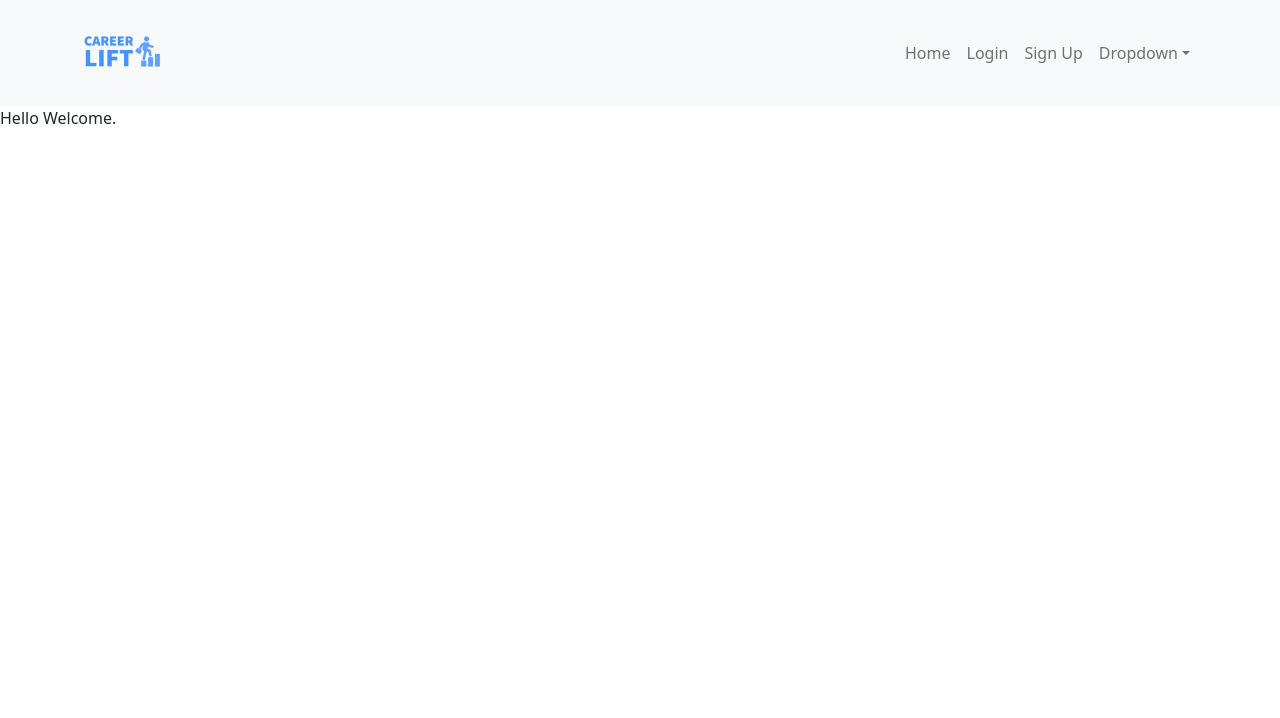
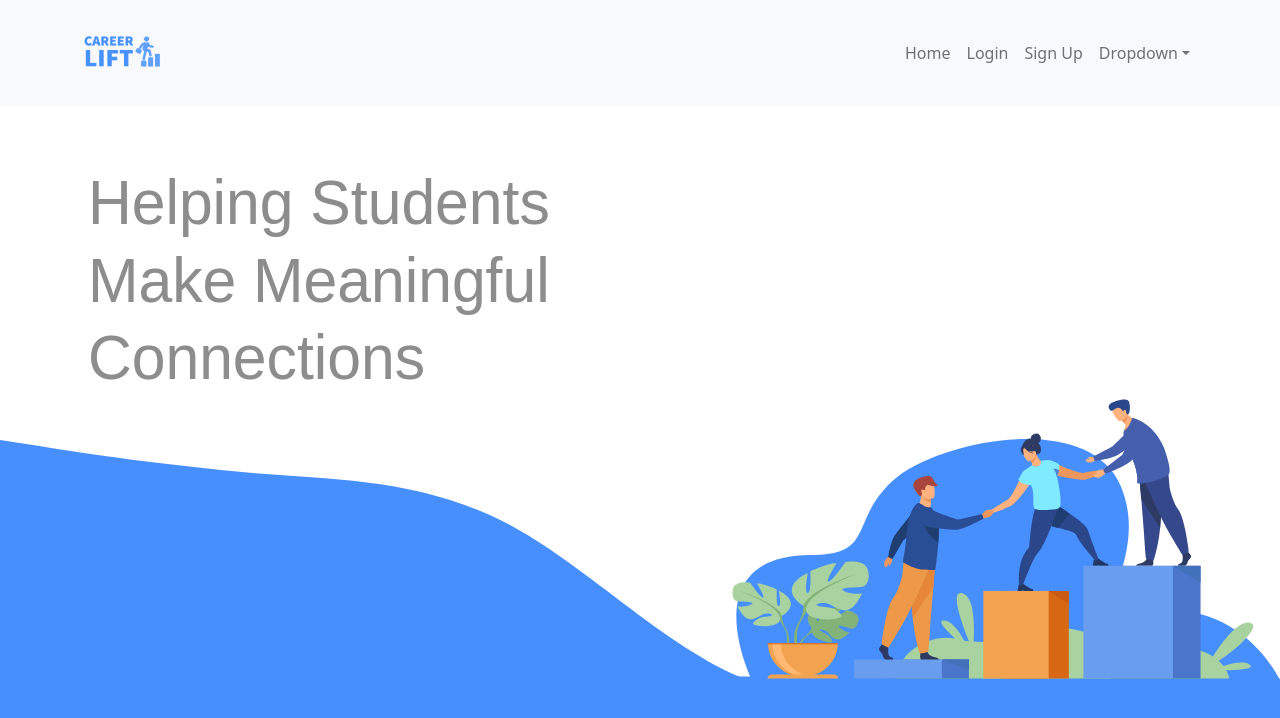
Before and after one commit to alyssanewhart/CSCI-331-Career-Lift, a React (Create React App) app in the folder frontend/: page / in a window 1280 px wide. Shown: the top 718 px of the page. Built offline with nearby package versions, Linux system fonts and the light colour scheme.

Commit message:
added svg graphic for front page. Will work on editing font since it didn't convert over

```diff
--- a/frontend/src/Components/Login/LoginForm.jsx
+++ b/frontend/src/Components/Login/LoginForm.jsx
@@ -3,7 +3,7 @@ import styles from './LoginForm.module.css';
 import {Row, Col, Card, Form, Button, Alert }from 'react-bootstrap';
 import { Link } from "react-router-dom";
 import Logo from '../Images/CareerLift_LogoDraft2.png';
-import UserDataService from "../../services/user.js";
+import UserDataService from "../../services/auth.js";
 import { useHistory } from "react-router";
 //import AuthProvider, {useAuth} from "../../context";
 
--- a/frontend/src/Components/Pages/Home.jsx
+++ b/frontend/src/Components/Pages/Home.jsx
@@ -1,10 +1,14 @@
 import React from "react";
+import HomeImage from "../Images/employees-holding-hands-wave.svg";
+import styles from "./Home.module.css"
+
 
 class Home extends React.Component {
 
     render() {
         return (
-            <div>Hello Welcome.</div>
+            <><img src={HomeImage} alt="employees-holding-hands-wave" id={styles.employeeImg}/></>
+
         );
     }
 }
--- /dev/null
+++ b/frontend/src/Components/Pages/Home.module.css
@@ -0,0 +1,5 @@
+#employeeImg {
+    width: 100%;
+    height: 60%;
+
+}
--- a/frontend/src/Components/SignUp/SignUpForm.jsx
+++ b/frontend/src/Components/SignUp/SignUpForm.jsx
@@ -3,7 +3,7 @@ import styles from './SignUpForm.module.css';
 import {Container, Row, Col, Card, Form, Button }from 'react-bootstrap';
 import { Link } from "react-router-dom";
 import Logo from '../Images/CareerLift_LogoDraft2.png';
-import UserDataService from "../../services/user.js";
+import UserDataService from "../../services/auth.js";
 import { useHistory } from "react-router";
 import blankProfileImg from "../Images/blank_profile.png";
 
```
Also changed, not shown: frontend/src/Components/Images/employees-holding-hands-wave.svg (added), frontend/src/Components/Images/employees-holding-hands.svg (added), frontend/src/services/auth.js (renamed from frontend/src/services/user.js).
